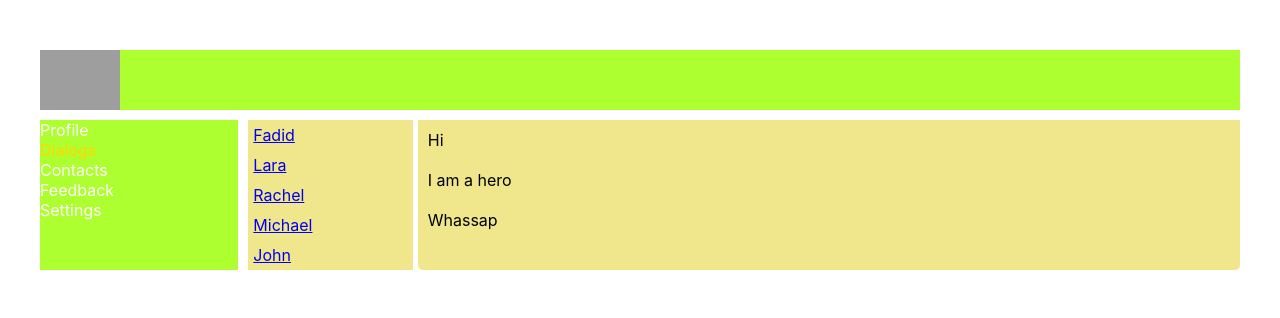
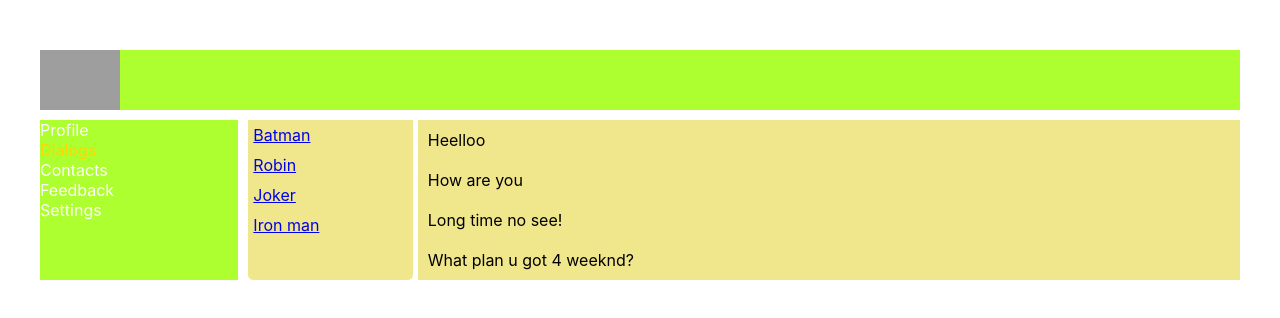
Before and after one commit to Asset1996/First-React-project, a React (Create React App) app: page /dialogs in a window 1280 px wide. Shown: the top 318 px of the page. Built offline with nearby package versions, Linux system fonts and the light colour scheme; grey boxes are pictures that could not be loaded.

Commit message:
commit three

```diff
--- a/src/components/Dialogs/Dialogs.jsx
+++ b/src/components/Dialogs/Dialogs.jsx
@@ -13,20 +13,36 @@ const Message_item =(props)=> {
     );
 };
 
+let dialogs_data = [
+    {id: 1, name: "Batman"},
+    {id: 2, name: "Robin"},
+    {id: 3, name: "Joker"},
+    {id: 4, name: "Iron man"}
+];
+
+let message_data =[
+    {id: 1, message: "Heelloo"},
+    {id: 2, message: "How are you"},
+    {id: 3, message: "Long time no see!"},
+    {id: 4, message: "What plan u got 4 weeknd?"}
+];
+
+let dialog_elem = dialogs_data.map(
+    el => <Dialog_item id={el.id} name={el.name} />
+)
+
+let message_elem = message_data.map(
+    attr => <Message_item message={attr.message}/>
+)
+
 const Dialogs = (props) => {
     return (
         <div className={d.dial_content}>
             <div className={d.dialogs}>
-                <Dialog_item name="Fadid" id="1"/>
-                <Dialog_item name="Lara" id="2"/>
-                <Dialog_item name="Rachel" id="3"/>
-                <Dialog_item name="Michael" id="4"/>
-                <Dialog_item name="John" id="5"/>
+                {dialog_elem}
             </div>
             <div className={d.messages}>
-                <Message_item message="Hi"/>
-                <Message_item message="I am a hero"/>
-                <Message_item message="Whassap"/>
+                {message_elem}
             </div>
         </div>
     );
```
